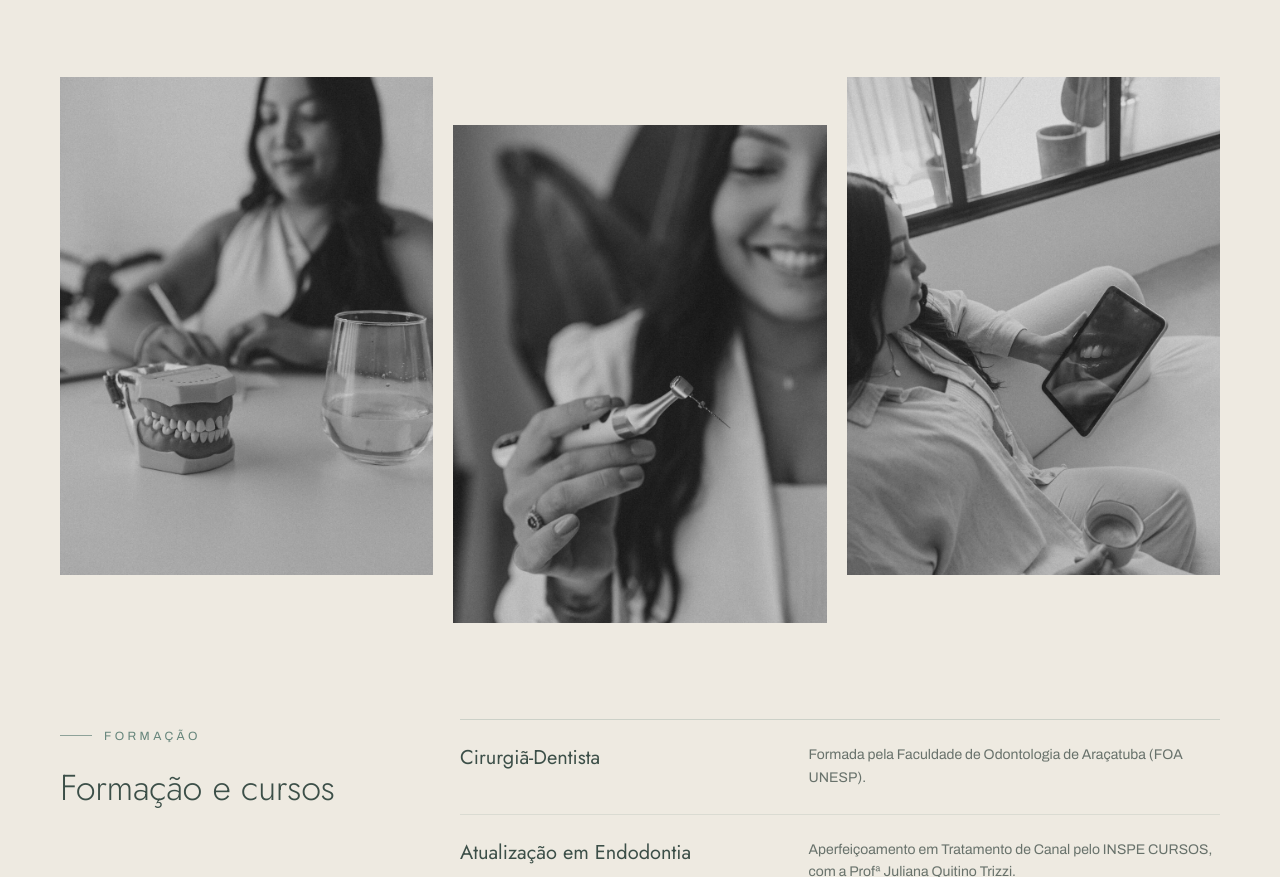
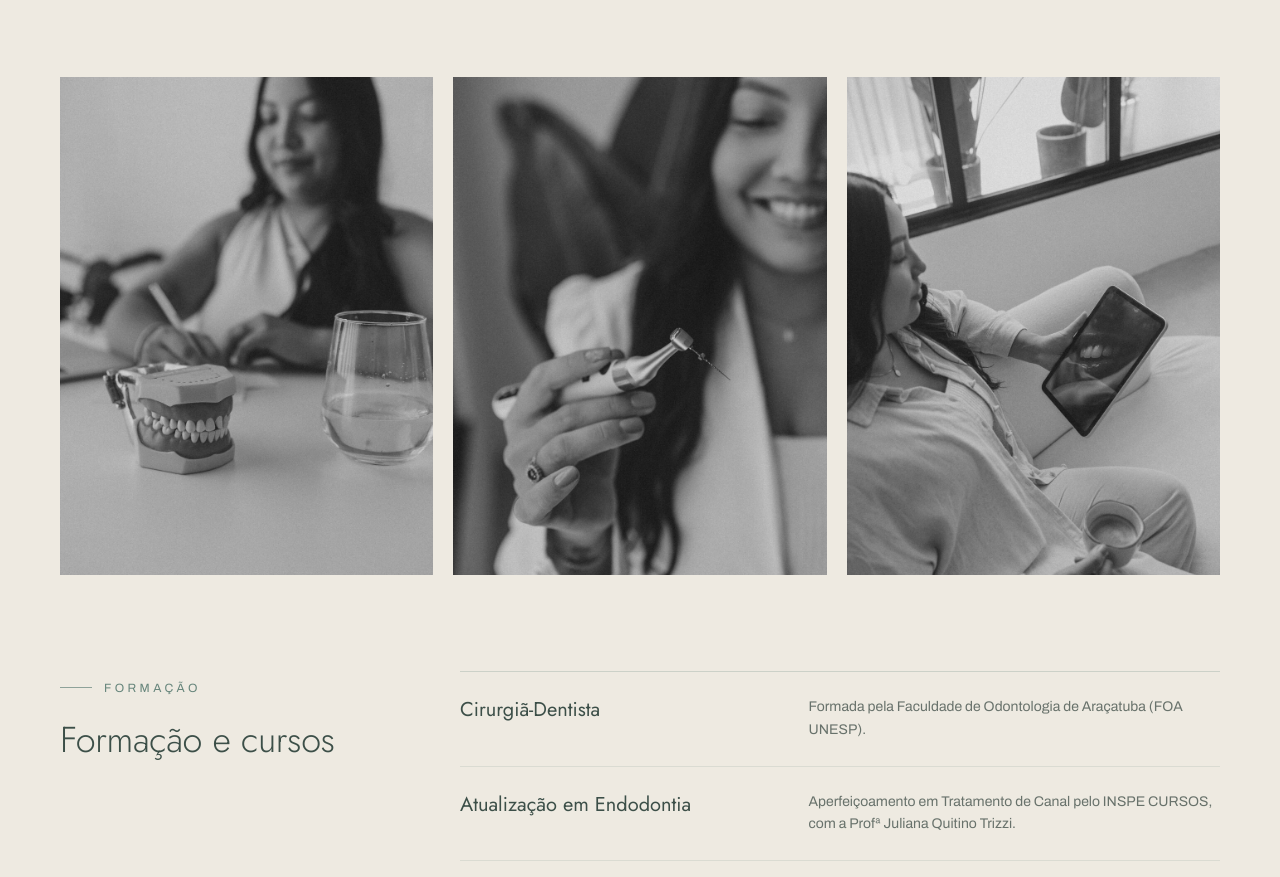
Before and after one commit to vivianggarcia/site-mariana-furuse, a website: page index.html in a window 1280 px wide. Shown: the part 4883-5760 px from the top of the page. Drawn offline with Linux system fonts and the light colour scheme.

Commit message:
Alinha as tres fotos dos bastidores na secao Sobre
Co-Authored-By: Claude Opus 5.5 <noreply@anthropic.com>
Claude-Session: https://claude.ai/code/session_015TaVosTz4693L3iSan2c5q

```diff
--- a/index.html
+++ b/index.html
@@ -395,7 +395,7 @@
       <!-- Bastidores -->
       <div class="mt-20 grid grid-cols-3 gap-3 sm:gap-5">
         <img src="assets/fotos/dra/bastidores-consultorio.jpg" alt="Dra. Mariana Furuse anotando o planejamento do tratamento no consultório" width="900" height="1350" loading="lazy" class="w-full aspect-[3/4] object-cover" />
-        <img src="assets/fotos/dra/bastidores-instrumento.jpg" alt="Dra. Mariana Furuse com instrumental odontológico, sorrindo durante o atendimento" width="900" height="1350" loading="lazy" class="w-full aspect-[3/4] object-cover sm:mt-12" />
+        <img src="assets/fotos/dra/bastidores-instrumento.jpg" alt="Dra. Mariana Furuse com instrumental odontológico, sorrindo durante o atendimento" width="900" height="1350" loading="lazy" class="w-full aspect-[3/4] object-cover" />
         <img src="assets/fotos/dra/bastidores-tablet.jpg" alt="Dra. Mariana Furuse analisando imagens do sorriso do paciente em tablet" width="900" height="1350" loading="lazy" class="w-full aspect-[3/4] object-cover" />
       </div>
 
```
